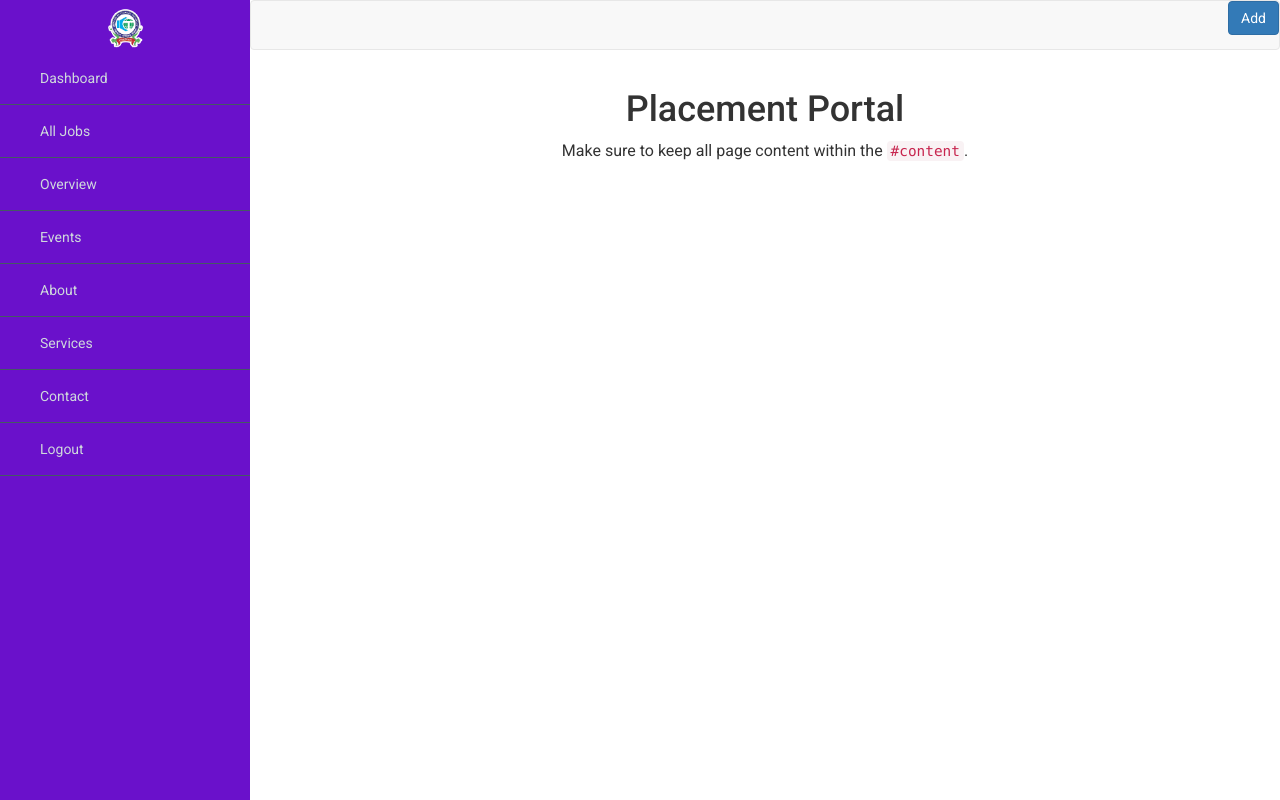
After one commit to ZeroAsif/Placment_Portal, a Django app: page /admins/ in a window 1280 px wide. The commit adds this page. Run offline with Django 4.2, Linux system fonts and the light colour scheme.

Commit message:
I add admin page

```diff
--- /dev/null
+++ b/login/app/static/css/admin.css
@@ -0,0 +1,78 @@
+@import url('https://fonts.googleapis.com/css?family=Roboto:300,400,400i,500');
+
+body {
+  overflow-x: hidden;
+  font-family: 'Roboto', sans-serif;
+  font-size: 16px;
+}
+
+
+/* Toggle Styles */
+
+#viewport {
+  padding-left: 250px;
+  -webkit-transition: all 0.5s ease;
+  -moz-transition: all 0.5s ease;
+  -o-transition: all 0.5s ease;
+  transition: all 0.5s ease;
+
+
+}
+
+#content {
+  width: 100%;
+  position: relative;
+  margin-right: 0;
+}
+
+/* Sidebar Styles */
+
+#sidebar {
+  z-index: 1000;
+  position: fixed;
+  left: 250px;
+  width: 250px;
+  height: 100%;
+  margin-left: -250px;
+  overflow-y: auto;
+  background: #6a11cb;
+  -webkit-transition: all 0.5s ease;
+  -moz-transition: all 0.5s ease;
+  -o-transition: all 0.5s ease;
+  transition: all 0.5s ease;
+}
+
+#sidebar header {
+
+  font-size: 20px;
+  line-height: 52px;
+  text-align: center;
+}
+
+#sidebar header a {
+  color: #fff;
+  display: block;
+  text-decoration: none;
+}
+
+#sidebar header a:hover {
+  color: #fff;
+}
+
+
+#sidebar .nav a{
+  background: none;
+  border-bottom: 1px solid #455A64;
+  color: #CFD8DC;
+  font-size: 14px;
+  padding: 16px 24px;
+}
+
+#sidebar .nav a:hover{
+  background: none;
+  color: #ECEFF1;
+}
+
+#sidebar .nav a i{
+  margin-right: 16px;
+}
--- /dev/null
+++ b/login/app/templates/admin.html
@@ -0,0 +1,188 @@
+<!doctype html>
+{% load static %}
+<html lang="en">
+
+<head>
+    <meta charset="utf-8">
+    <meta http-equiv="X-UA-Compatible" content="IE=edge">
+    <meta name="viewport" content="width=device-width, initial-scale=1">
+    <!-- The above 3 meta tags *must* come first in the head; any other head content must come *after* these tags -->
+    <title>Bootstrap 101 Template</title>
+
+    <!-- Bootstrap -->
+    <link rel="stylesheet" href="https://cdn.jsdelivr.net/npm/bootstrap@3.4.1/dist/css/bootstrap.min.css"
+        integrity="sha384-HSMxcRTRxnN+Bdg0JdbxYKrThecOKuH5zCYotlSAcp1+c8xmyTe9GYg1l9a69psu" crossorigin="anonymous">
+    <link rel="stylesheet" href="{% static 'css/admin.css' %}">
+
+    <!-- HTML5 shim and Respond.js for IE8 support of HTML5 elements and media queries -->
+    <!-- WARNING: Respond.js doesn't work if you view the page via file:// -->
+    <!--[if lt IE 9]>
+      <script src="https://cdn.jsdelivr.net/npm/html5shiv@3.7.3/dist/html5shiv.min.js"></script>
+      <script src="https://cdn.jsdelivr.net/npm/respond.js@1.4.2/dest/respond.min.js"></script>
+    <![endif]-->
+</head>
+
+<body>
+
+    <div id="viewport">
+        <!-- Sidebar -->
+        <div id="sidebar">
+            <header>
+                <a href="#"> <img src="{% static 'images/ict.png' %}" class="rounded-circle" height="40"
+                        loading="lazy" /></a>
+            </header>
+            <ul class="nav">
+                <li>
+                    <a href="#">
+                        <i class="zmdi zmdi-view-dashboard"></i> Dashboard
+                    </a>
+                </li>
+                <li>
+                    <a href="#">
+                        <i class="zmdi zmdi-link"></i> All Jobs
+                    </a>
+                </li>
+                <li>
+                    <a href="#">
+                        <i class="zmdi zmdi-widgets"></i> Overview
+                    </a>
+                </li>
+                <li>
+                    <a href="#">
+                        <i class="zmdi zmdi-calendar"></i> Events
+                    </a>
+                </li>
+                <li>
+                    <a href="#">
+                        <i class="zmdi zmdi-info-outline"></i> About
+                    </a>
+                </li>
+                <li>
+                    <a href="#">
+                        <i class="zmdi zmdi-settings"></i> Services
+                    </a>
+                </li>
+                <li>
+                    <a href="#">
+                        <i class="zmdi zmdi-comment-more"></i> Contact
+                    </a>
+                </li>
+
+                <li>
+                    <a href="#">
+                        <i class="zmdi zmdi-comment-more"></i> Logout
+                    </a>
+                </li>
+            </ul>
+        </div>
+        <!-- Content -->
+        <div id="content">
+            <nav class="navbar navbar-default">
+                <div class="container-fluid">
+                    <ul class="nav navbar-nav navbar-right">
+                        <li>
+                            <a href="#"><i class="zmdi zmdi-notifications text-danger"></i>
+                            </a>
+                        </li>
+                        <li>
+                              <!-- Button trigger modal -->
+                            <button type="button" class="btn btn-primary " data-toggle="modal"
+                                data-target="#exampleModal">
+                                Add
+                            </button>
+                        </li>
+                    </ul>
+                </div>
+            </nav>
+            <div class="container-fluid text-center ">
+                <h1>Placement Portal</h1>
+                <p>
+                    Make sure to keep all page content within the
+                    <code>#content</code>.
+                </p>
+            </div>
+        </div>
+    </div>
+
+
+
+
+    <!-- Modal -->
+    <div class="modal fade" id="exampleModal" tabindex="-1" aria-labelledby="exampleModalLabel" aria-hidden="true">
+        <div class="modal-dialog">
+            <div class="modal-content">
+                <div class="modal-header">
+                    <h5 class="modal-title" id="exampleModalLabel">Add Company's</h5>
+                    <button type="button" class="close" data-dismiss="modal" aria-label="Close">
+                        <span aria-hidden="true">&times;</span>
+                    </button>
+                </div>
+                <div class="modal-body">
+                    <form>
+                        <!-- Name input -->
+                        <div class="form-outline mb-4">
+                            <label class="form-label" for="form4Example1">Company Name</label>
+                          <input type="text" id="form4Example1" class="form-control" />
+                        </div>
+
+                        <!-- Email input -->
+                        <div class="form-outline mb-4">
+                            <label class="form-label" for="form4Example2">Job Title</label>
+                          <input type="email" id="form4Example2" class="form-control" />
+                        </div>
+
+                        <div class="form-outline mb-4">
+                            <label class="form-label" for="form4Example2">Location</label>
+                          <input type="text" id="form4Example2" class="form-control" />
+                        </div>
+
+
+
+                        <!-- Message input -->
+                        <div class="form-outline mb-4">
+                            <label class="form-label" for="form4Example3">Job Description</label>
+                          <textarea class="form-control" id="form4Example3" rows="4"></textarea>
+                        </div>
+
+                        <!-- Checkbox -->
+                        <div class="form-check d-flex justify-content-center mb-4">
+                          <input class="form-check-input me-2" type="checkbox" value="" id="form4Example4" checked />
+                          <label class="form-check-label" for="form4Example4">
+                            this company currently hiring
+                          </label>
+                        </div>
+
+                        <!-- Submit button -->
+                        <button type="submit" class="btn btn-primary btn-block mb-4">Submit</button>
+                      </form>
+                </div>
+                <div class="modal-footer">
+                    <button type="button" class="btn btn-secondary" data-dismiss="modal">Close</button>
+                    <button type="button" class="btn btn-primary">Save changes</button>
+                </div>
+            </div>
+        </div>
+    </div>
+
+
+
+    </div>
+    </div>
+    </div>
+
+
+
+
+
+
+    <!-- jQuery (necessary for Bootstrap's JavaScript plugins) -->
+    <script src="https://code.jquery.com/jquery-1.12.4.min.js"
+        integrity="sha384-nvAa0+6Qg9clwYCGGPpDQLVpLNn0fRaROjHqs13t4Ggj3Ez50XnGQqc/r8MhnRDZ"
+        crossorigin="anonymous"></script>
+    <!-- Include all compiled plugins (below), or include individual files as needed -->
+    <script src="https://cdn.jsdelivr.net/npm/bootstrap@3.4.1/dist/js/bootstrap.min.js"
+        integrity="sha384-aJ21OjlMXNL5UyIl/XNwTMqvzeRMZH2w8c5cRVpzpU8Y5bApTppSuUkhZXN0VxHd"
+        crossorigin="anonymous"></script>
+</body>
+
+</html>
--- a/login/app/urls.py
+++ b/login/app/urls.py
@@ -8,4 +8,5 @@ urlpatterns = [
      path('login/', views.LoginPage, name="login"),
      path('home/', views.HomePage, name="home"),
       path('logout/',views.LogoutPage,name='logout'),
+      path('admins/',views.AdminPage,name='admins'),
 ]
--- a/login/app/views.py
+++ b/login/app/views.py
@@ -29,14 +29,22 @@ def LoginPage(request):
         print(username)
         pass1=request.POST.get('password')
         user=authenticate(request,username=username,password=pass1)
-        if user is not None:
+        if user is not None and user.is_staff == False:
             login(request,user)
             return redirect('home')
+
+        elif user is not None and user.is_staff == True:
+            login(request, user)
+            return redirect('admins')
+
         else:
             return HttpResponse ("Username or Password is incorrect!!!")
 
     return render (request,'login.html')
 
+def AdminPage(request):
+    return render(request,"admin.html")
+
 def LogoutPage(request):
     logout(request)
     return redirect('login')
```
Also changed, not shown: login/app/templates/base.html (+11 -0 lines).
